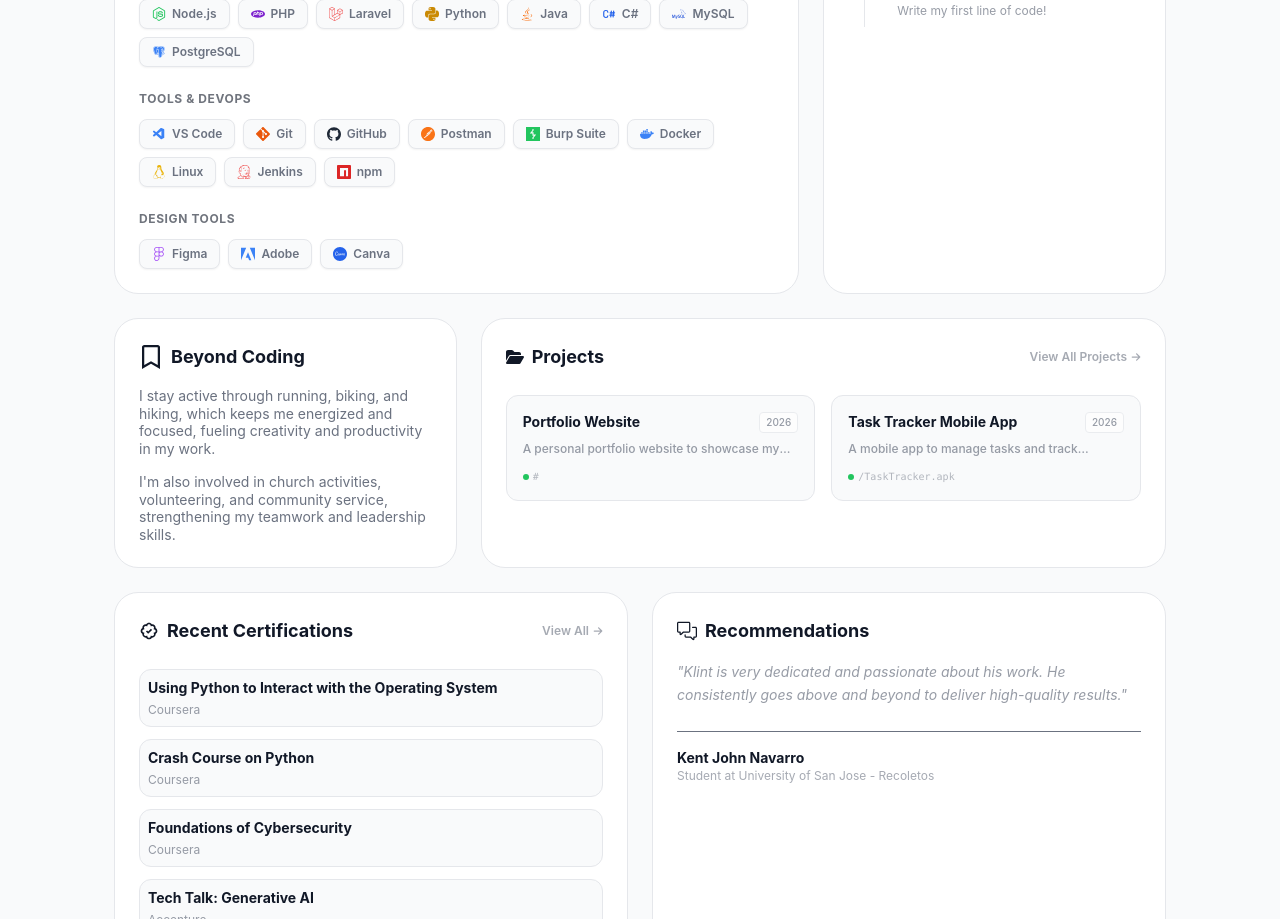
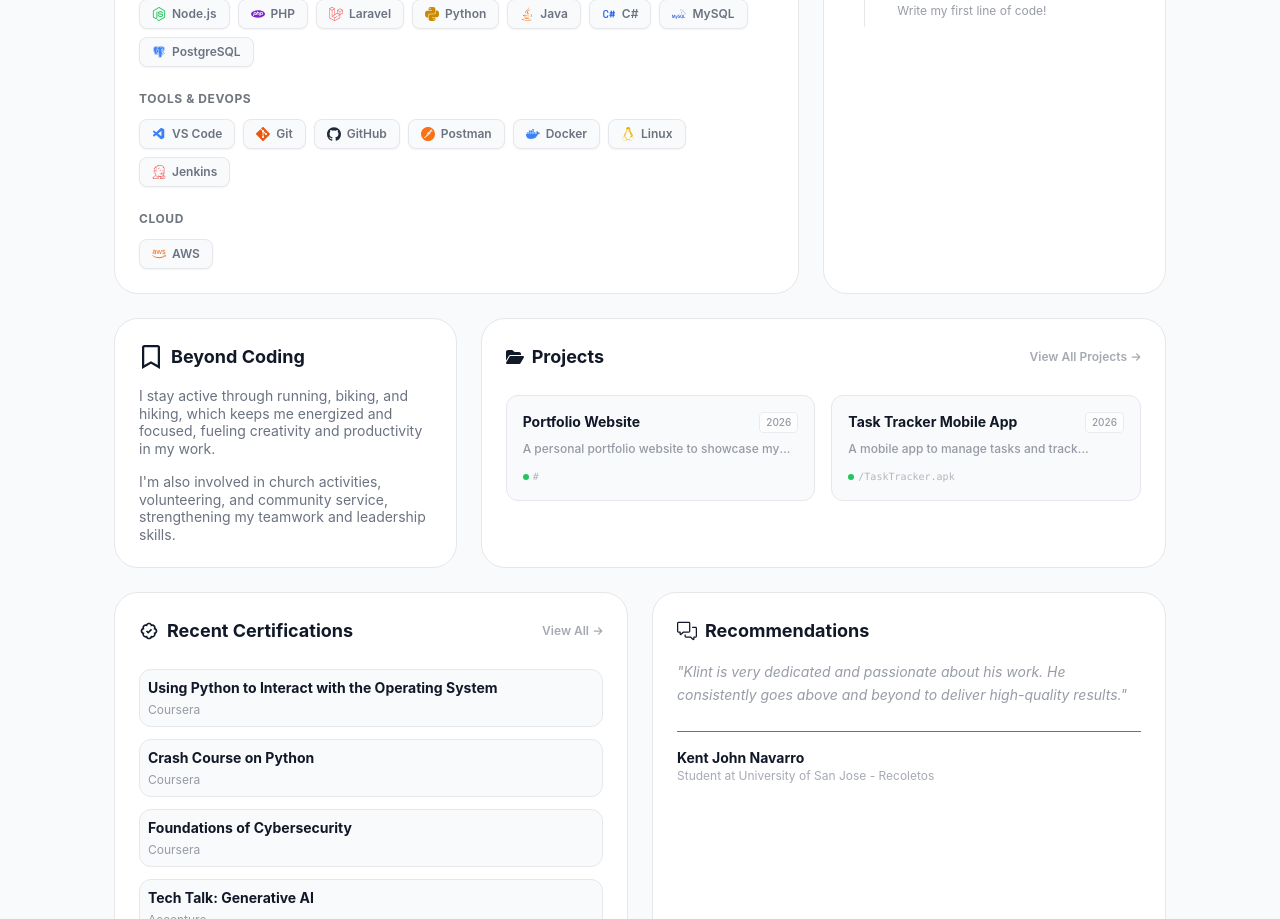
Before and after one commit to klint-droid/Portfolio, a React (Vite) app: page / in a window 1280 px wide. Shown: the part 840-1759 px from the top of the page. Built offline with nearby package versions, Linux system fonts and the light colour scheme.

Commit message:
add tech: cloud

```diff
--- a/src/components/TechStack.jsx
+++ b/src/components/TechStack.jsx
@@ -1,7 +1,7 @@
 import React from "react";
 import { Link } from "react-router-dom";
 import { BiLayer } from 'react-icons/bi';
-import { FaJava, FaNodeJs, FaLaravel, FaArrowRight } from "react-icons/fa";
+import { FaJava, FaNodeJs, FaLaravel, FaArrowRight, FaAws } from "react-icons/fa";
 import {
   SiHtml5, SiCss3, SiJavascript, SiReact, SiBootstrap,
   SiPhp, SiPython, SiMysql,
@@ -71,19 +71,15 @@ const TechStack = () => {
                         <Badge icon={SiGit} name="Git" colorClass="text-orange-600"/>
                         <Badge icon={SiGithub} name="GitHub" colorClass="text-gray-800 dark:text-white"/>
                         <Badge icon={SiPostman} name="Postman" colorClass="text-orange-500"/>
-                        <Badge icon={SiBurpsuite} name="Burp Suite" colorClass="text-green-500"/>
                         <Badge icon={SiDocker} name="Docker" colorClass="text-blue-500"/>
                         <Badge icon={SiLinux} name="Linux" colorClass="text-yellow-500"/>
                         <Badge icon={SiJenkins} name="Jenkins" colorClass="text-red-500"/>
-                        <Badge icon={SiNpm} name="npm" colorClass="text-red-600"/>
                     </div>
                 </div>
                 <div>
-                    <h3 className="text-xs font-bold uppercase tracking-wider mb-3 opacity-60">Design Tools</h3>
+                    <h3 className="text-xs font-bold uppercase tracking-wider mb-3 opacity-60">Cloud</h3>
                     <div className="flex flex-wrap gap-2">
-                        <Badge icon={SiFigma} name="Figma" colorClass="text-purple-500"/>
-                        <Badge icon={SiAdobe} name="Adobe" colorClass="text-blue-500"/>
-                        <Badge icon={SiCanva} name="Canva" colorClass="text-blue-600"/>
+                        <Badge icon={FaAws} name="AWS" colorClass="text-orange-500"/>
                     </div>
                 </div>
             </div>
```
